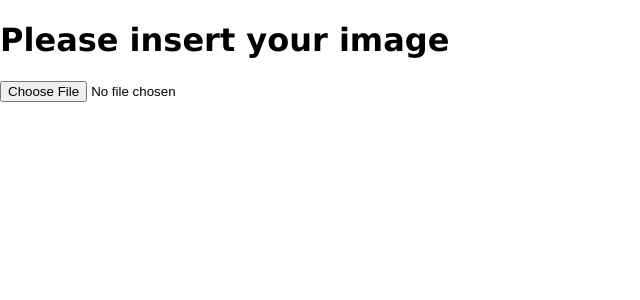
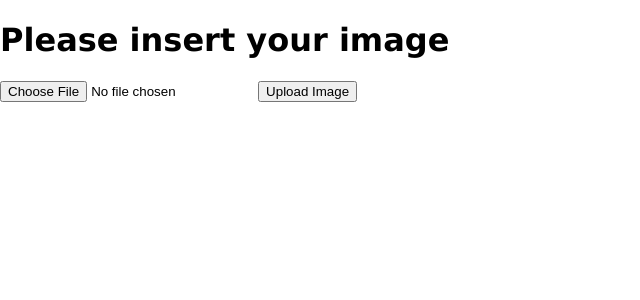
Before and after one commit to aairhann17/Web-Programming-Final-Project---Group-3, a PHP site: page /uploadimg.php in a window 1280 px wide. Shown: the top 300 px of the page, without its empty margins (0-640 px from the left). Run offline with PHP 8.4, Linux system fonts and the light colour scheme.

Commit message:
Update uploadimg.php

```diff
--- a/uploadimg.php
+++ b/uploadimg.php
@@ -9,6 +9,38 @@
 <body class = "image-upload-body">
 	<div class = "image-upload-body">
 		<h1>Please insert your image</h1>
-		<input type="file" accept="image/jpeg, image/png, image/jpg">
+		<form method="POST" action="" enctype="multipart/form-data">
+			<input type="file" accept="image/jpeg, image/png, image/jpg">
+			<button type="submit">Upload Image</button>
+		</form>
+
+		<?php
+		if($_SERVER['REQUEST_METHOD'] === 'POST' && isset($_FILES['image'])) {
+			$uploadDir = 'paintings/';
+			$file = $_FILES['image'];
+
+			//validate file type
+			$allowedTypes = ['image/jpeg', 'image/png', 'image/jpg'];
+			if(!in_array($file['type'], $allowedTypes)) {
+				echo "<p style='color: red;'>Invalid file type. Only JPEG, JPG, and PNG are allowed.</p>";
+			} else {
+				//generate a unique file name for the file
+				$fileName = uniqid() . '-' . basename($file['name']);
+				$targetPath = $uploadDir . $fileName;
+
+				//create the upload directory if it doesn't exist
+				if(!is_dir($uploadDir)) {
+					mkdir($uploadDir, 0777, true);
+				}
+
+				//move the uploaded file to the targeted directory
+				if(move_uploaded_file($file['tmp_name'], $targetPath)) {
+					echo "<p style='color: green;'>Image Uploaded Successfully! <a href='$targetPath'>View Image</a></p>";
+				} else {
+					echo "<p style='color: red;'>Failed to upload the image.</p>";
+				}
+			}
+		}
+		?>
    	</div>
 </body>
```
